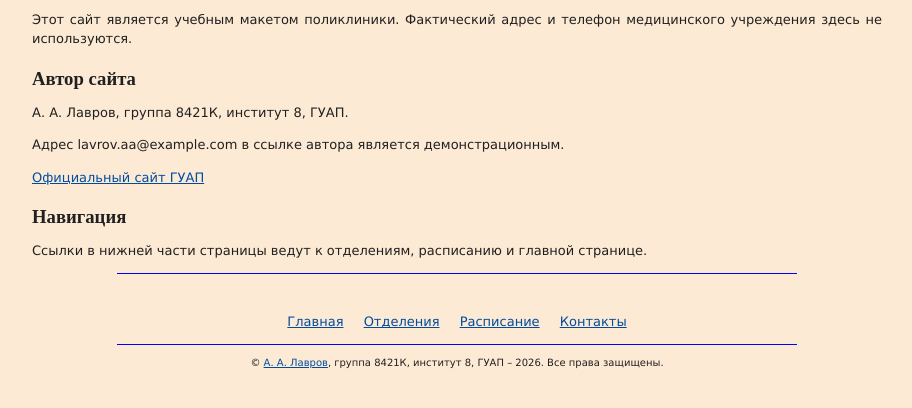
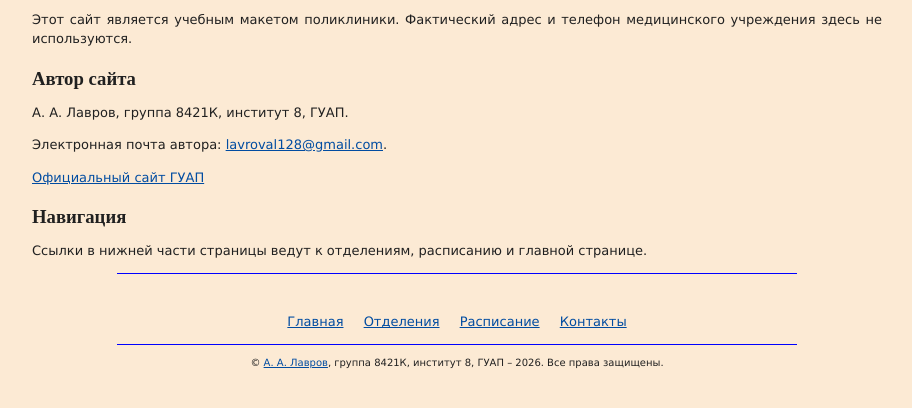
Before and after one commit to lavroval128-rgb/polyclinic-lr12, a plain HTML site: page Site/contacts.html in a window 1280 px wide. Shown: the part 96-504 px from the top of the page, without its empty margins (183-1095 px from the left). Drawn offline with Linux system fonts and the light colour scheme.

Commit message:
Указать почту автора в ссылках сайта и материалах ЛР12

```diff
--- a/Site/contacts.html
+++ b/Site/contacts.html
@@ -32,7 +32,7 @@ footer p { text-align: center; font-size: x-small; }
 <p>Этот сайт является учебным макетом поликлиники. Фактический адрес и телефон медицинского учреждения здесь не используются.</p>
 <h3>Автор сайта</h3>
 <p>А. А. Лавров, группа 8421К, институт 8, ГУАП.</p>
-<p>Адрес lavrov.aa@example.com в ссылке автора является демонстрационным.</p>
+<p>Электронная почта автора: <a href="mailto:lavroval128@gmail.com">lavroval128@gmail.com</a>.</p>
 <p>
 <a href="https://guap.ru/">Официальный сайт ГУАП</a>
 </p>
@@ -50,7 +50,7 @@ footer p { text-align: center; font-size: x-small; }
 </nav>
 <hr>
 <footer>
-<p>&copy; <a href="mailto:lavrov.aa@example.com">А. А. Лавров</a>, группа 8421К, институт 8, ГУАП &ndash; 2026. Все права защищены.</p>
+<p>&copy; <a href="mailto:lavroval128@gmail.com">А. А. Лавров</a>, группа 8421К, институт 8, ГУАП &ndash; 2026. Все права защищены.</p>
 </footer>
 </body>
 </html>
```
Also changed, not shown: Site/index.html (+1 -1 lines), Site/schedule.html (+1 -1 lines), Site/services.html (+1 -1 lines), Этапы/Этап_2/contacts.html (+1 -1 lines), Этапы/Этап_2/index.html (+1 -1 lines), Этапы/Этап_2/schedule.html (+1 -1 lines), Этапы/Этап_2/services.html (+1 -1 lines), Этапы/Этап_2/Шаблон.html (+1 -1 lines), ИСТОЧНИКИ.txt, 1 other file.
